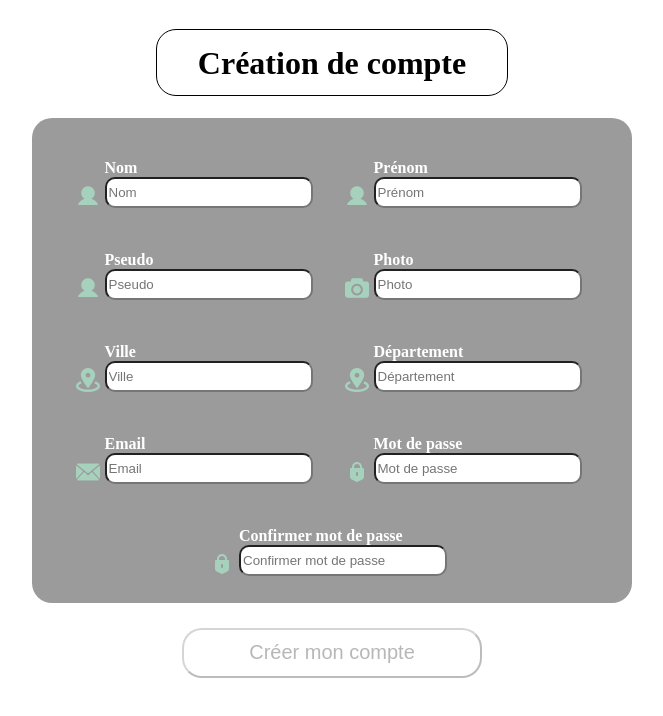
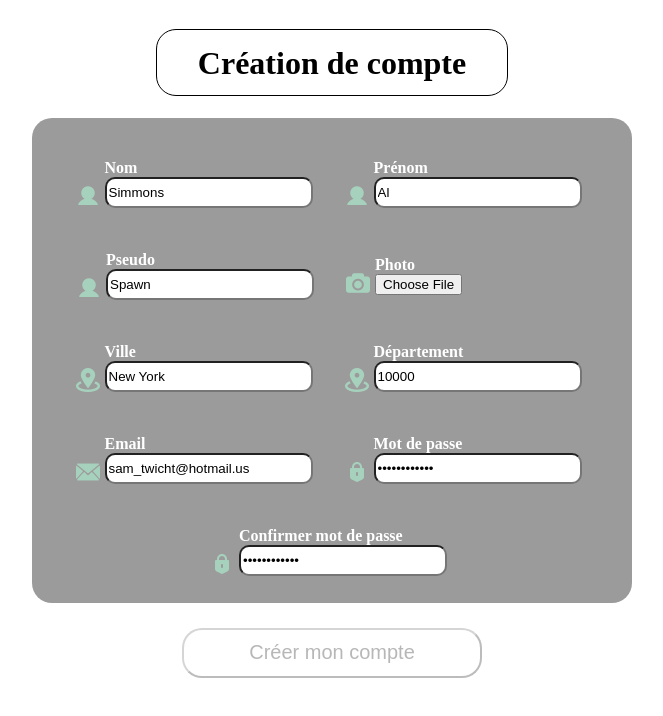
Before and after one commit to Apollo02112022/P3_Front, an Angular app: page /signup in a window 1280 px wide. Shown: the top 716 px of the page, without its empty margins (308-971 px from the left). Built offline with nearby package versions, Linux system fonts and the light colour scheme.

Commit message:
sixth commit

```diff
--- a/src/app/app.module.ts
+++ b/src/app/app.module.ts
@@ -7,12 +7,14 @@ import { UserFormComponent } from './user-form/user-form.component';
 
 import { ReactiveFormsModule } from '@angular/forms';
 import { HttpClientModule } from '@angular/common/http';
+import { FileUploadComponent } from './file-upload/file-upload.component';
 
 
 @NgModule({
   declarations: [
     AppComponent,
     UserFormComponent,
+    FileUploadComponent,
   ],
   imports: [
     BrowserModule,
--- /dev/null
+++ b/src/app/file-upload/file-upload.component.html
@@ -0,0 +1,9 @@
+<div>
+    <input class="file-input" type="file" >
+</div>
+
+
+
+
+
+<!-- (change)="onFileSelected($event)" -->
--- /dev/null
+++ b/src/app/file-upload/file-upload.component.scss
@@ -0,0 +1,4 @@
+.file-input {
+    width: 205px;
+    color:transparent;
+}
--- /dev/null
+++ b/src/app/file-upload/file-upload.component.ts
@@ -0,0 +1,84 @@
+import { Component, ElementRef, HostListener } from '@angular/core';
+import { NG_VALUE_ACCESSOR } from '@angular/forms';
+
+
+@Component({
+  selector: 'app-file-upload',
+  templateUrl: './file-upload.component.html',
+  styleUrls: ['./file-upload.component.scss'],
+
+  // La ligne 13 définit les fournisseurs de services pour ce composant. Dans ce cas, NG_VALUE_ACCESSOR est fourni
+  // pour permettre à Angular de savoir comment utiliser ce composant comme champ de formulaire.
+
+  providers: [
+    {
+      provide: NG_VALUE_ACCESSOR,
+      useExisting: FileUploadComponent, /*Indique à Angular que FileUploadComponent implémente l'interface NG_VALUE_ACCESSOR, et que cette implémentation doit être utilisée pour communiquer avec les modèles de formulaire.*/
+      multi: true /*Le multi: true signifie que plusieurs valeurs d'accessor peuvent être fournies, ce qui est utile dans ce cas puisqu'il y a plusieurs champs dans le formulaire.*/
+    }
+  ]
+
+})
+export class FileUploadComponent {
+
+  // La ligne 27 définit une propriété onChange qui sera utilisée plus tard pour stocker une fonction de rappel qui
+  // sera appelée lorsque la valeur du champ changera.
+
+  onChange: any;
+
+  // La ligne 32 définit une propriété file qui stockera le fichier sélectionné par
+  // l'utilisateur. Elle est initialisée à null pour indiquer qu'aucun fichier n'a été sélectionné.
+
+  public file: File | null = null;
+
+  // La ligne 39 utilise le décorateur @HostListener pour écouter l'événement change sur le champ de fichier
+  // d'entrée. Lorsque l'événement se produit, la fonction emitFiles() est appelée. Cette fonction obtient le fichier sélectionné
+  // par l'utilisateur à partir de la liste de fichiers (FileList) de l'événement et appelle la fonction onChange() avec ce fichier.
+  // Elle stocke également le fichier dans la propriété file.
+
+  @HostListener('change', ['$event.target.files']) emitFiles( event: FileList ) {
+    const file = event && event.item(0);
+    this.onChange(file);
+    this.file = file;
+  }
+
+  // La ligne 48 définit le constructeur de la classe. Le paramètre host
+  // est un objet ElementRef qui contient une référence à l'élément DOM qui héberge le composant. Ce paramètre est injecté par Angular.
+
+  constructor( private host: ElementRef<HTMLInputElement>) {
+  }
+
+  writeValue( value: null ) { /*writeValue() est utilisée pour effacer la valeur actuelle du champ.*/
+    this.host.nativeElement.value = '';
+    this.file = null;
+  }
+
+  registerOnChange( fn: Function ) { /*registerOnChange() est utilisée pour enregistrer une fonction qui sera appelée lorsque la valeur du champ changera.*/
+    this.onChange = fn;
+  }
+
+  registerOnTouched( fn: Function ) { /*registerOnTouched() est utilisée pour enregistrer une fonction qui sera appelée lorsqu'un utilisateur touche le champ.*/
+  }
+
+}
+
+
+
+
+
+  // selectedFile: any;
+
+  // onFileSelected(event: any) {
+  //   this.selectedFile = event.target.files[0];
+  // }
+
+  // addPicture() {
+
+  //   const formData = new FormData();
+  //         formData.append('file', this.selectedFile);
+
+  //   this.userService.sendPicture().subscribe(response => {
+  //     console.log(response);
+  //   });
+
+  // }
--- /dev/null
+++ b/src/app/formData.ts
@@ -0,0 +1,10 @@
+export function toFormData( formValue: any ) {
+    const formData = new FormData();
+
+    for ( const key of Object.keys(formValue) ) {
+      const value = formValue[key];
+      formData.append(key, value);
+    }
+
+    return formData;
+  }
--- /dev/null
+++ b/src/app/user-form/models/picture.model.ts
@@ -0,0 +1,5 @@
+export class Picture {
+    name?: string;
+    size?: number;
+    type?: string;
+}
--- a/src/app/user-form/models/user-form.model.ts
+++ b/src/app/user-form/models/user-form.model.ts
@@ -1,8 +1,10 @@
+import { Picture } from "./picture.model";
+
 export class User {
     lastname?: string;
     firstname?: string;
     username?: string;
-    picture?: string;
+    picture?: any;
     mail?: string;
     city?: string;
     county?: number;
--- a/src/app/user-form/services/user.service.ts
+++ b/src/app/user-form/services/user.service.ts
@@ -17,8 +17,9 @@ export class UserService {
 
     constructor(private http: HttpClient) {}
 
-    createUser(user: User): Observable<User> {
-        return this.http.post(baseUrl, user, httpOptions);
+    createUser(user: any): Observable<any> {
+        console.log(user);
+        return this.http.post(baseUrl, user);
     }
 
 }
--- a/src/app/user-form/user-form.component.html
+++ b/src/app/user-form/user-form.component.html
@@ -137,7 +137,10 @@
             <label for="picture">Photo</label>
 
             <div class="form-control">
-              <input type="text" name="picture" placeholder="Photo" formControlName="picture">
+
+              <app-file-upload formControlName="picture"></app-file-upload>
+              <!-- Injection de mon composant file-upload permettant de télécharger des images pour les envoyer dans la BDD.  -->
+
             </div>
 
           </div>
@@ -150,9 +153,9 @@
             *Ce champs est requis.
           </div>
 
-          <!-- <div *ngIf="form.get('picture')?.hasError('invalidFileType')" class="error">
-              Format JPG seulement accepté.
-            </div> -->
+          <div *ngIf="form.get('picture')?.hasError('invalidFileType')" class="error">
+              *Format PNG seulement accepté.
+            </div>
 
         </div>
 
@@ -354,7 +357,7 @@
 
   </form>
 
-  <button class="form-btn" type="submit" (click)="addUser()" [disabled]="form.invalid">Créer mon
+  <button class="form-btn" type="submit" (click)="onSubmitForm()" [disabled]="form.invalid">Créer mon
     compte</button>
   <!-- Pour empêcher l'utilisateur d'envoyer le formulaire s'il n'est pas valable, je lie l'attribut  disabled
     du bouton Créer mon compte à l'attribut  invalid  du FormGroup. Si le formulaire n'est pas valable, le bouton
@@ -376,7 +379,7 @@
 </div>
 
 
-<div [ngClass]="{'disappear': close}" *ngIf="notRegistered">
+<div [ngClass]="{'disappear': close}">
 
   <div class="wrong" *ngIf="notRegistered">
 
--- a/src/app/user-form/user-form.component.ts
+++ b/src/app/user-form/user-form.component.ts
@@ -6,13 +6,17 @@ import { userValidator } from './validators/user.validator';  /*J'importe mon va
 
 import { usernameValidator } from './validators/username.validator'; /*J'importe mon validator personnel pour le pseudo.*/
 
-import { requiredFileType } from './validators/picture.validator'; /*J'importe mon validator personnel pour la photo (format jpg uniquement).*/
+import { pictureValidator } from './validators/picture.validator'; /*J'importe mon validator personnel pour la photo (format jpg uniquement).*/
 
 import { numberValidator } from './validators/number.validator'; /*J'importe mon validator personnel pour le département.*/
 
 import { passwordValidator } from './validators/password.validator'; /*J'importe mon validator personnel pour le mot de passe.*/
 
 import { UserService } from './services/user.service'; /*J'importe mon service.*/
+
+
+import { HttpClient, HttpEventType } from '@angular/common/http';
+import { toFormData } from '../formData';
 
 
 @Component({
@@ -26,6 +30,7 @@ export class UserFormComponent {
 
   form: FormGroup; /*Déclaration de la variable qui contiendra l'objet du formulaire (son type est FormGroup).*/
 
+
   registered = false;
 
   notRegistered = false;
@@ -33,7 +38,7 @@ export class UserFormComponent {
   close = false;
 
 
-  constructor(private userService: UserService) {
+  constructor(private userService: UserService, private http: HttpClient) {
 
     // J'utilise la méthode group, en lui passant un objet :
 
@@ -43,18 +48,18 @@ export class UserFormComponent {
 
     this.form = new FormGroup({
 
-      lastname: new FormControl("", [Validators.required, Validators.maxLength(20), userValidator()]),
-      firstname: new FormControl("", [Validators.required, Validators.maxLength(20), userValidator()]),
-      username: new FormControl("", [Validators.required, Validators.maxLength(10), usernameValidator]),
-      picture: new FormControl("", [Validators.required, requiredFileType('png')]),
-      mail: new FormControl("", [Validators.required, Validators.email]),
-      city: new FormControl("", [Validators.required, userValidator()]),
-      county: new FormControl("", [Validators.required, Validators.minLength(5), Validators.maxLength(5), numberValidator()]),
-      password: new FormControl("", [Validators.required, Validators.minLength(12), passwordValidator]),
-      confirmation: new FormControl("", [Validators.required, Validators.minLength(12), passwordValidator])
+      lastname: new FormControl("Simmons", [Validators.required, Validators.maxLength(20), userValidator()]),
+      firstname: new FormControl("Al", [Validators.required, Validators.maxLength(20), userValidator()]),
+      username: new FormControl("Spawn", [Validators.required, Validators.maxLength(10), usernameValidator]),
+      picture: new FormControl("", [Validators.required, pictureValidator]),
+      mail: new FormControl("sam_twicht@hotmail.us", [Validators.required, Validators.email]),
+      city: new FormControl("New York", [Validators.required, userValidator()]),
+      county: new FormControl("10000", [Validators.required, Validators.minLength(5), Validators.maxLength(5), numberValidator()]),
+      password: new FormControl("A7&abcdefghi", [Validators.required, Validators.minLength(12), passwordValidator]),
+      confirmation: new FormControl("A7&abcdefghi", [Validators.required, Validators.minLength(12), passwordValidator])
     },
 
-    { validators: this.mustMatch("password", "confirmation") })
+      { validators: this.mustMatch("password", "confirmation") })
 
   }
 
@@ -83,11 +88,13 @@ export class UserFormComponent {
 
   }
 
-// Méthode qui envoie envoie une requête POST pour créer le profil d'un utilisateur.
+  //Méthode qui envoie le contenu du formulaire sur la console. L'attribut value permet d'accéder au contenu du formulaire.
 
-  addUser(): void {
+  onSubmitForm() {
+  console.log(this.form.value);
 
-    this.userService.createUser(this.form.value).subscribe(
+    this.userService.createUser(toFormData(this.form.value)).subscribe(
+
 
       {
         next: (res) => {
@@ -97,16 +104,53 @@ export class UserFormComponent {
         error: (e) => {
           console.error(e);
           this.notRegistered = true;
+          this.close = false;
         }
       }
 
     );
+  }
 
-  }
+  // Méthode qui envoie envoie une requête POST pour créer le profil d'un utilisateur.
+
+  // addUser(): void {
+
+  //   this.userService.createUser(this.form.value).subscribe(
+
+  //     {
+  //       next: (res) => {
+  //         console.log(res);
+  //         this.registered = true;
+  //       },
+  //       error: (e) => {
+  //         console.error(e);
+  //         this.notRegistered = true;
+  //         this.close = false;
+  //       }
+  //     }
+
+  //   );
+
+  // }
+
+  // Méthode pour fermer la fenêtre d'avertissement en cas de doublon du pseudo et/ou de l'adresse mail.
 
   closeBtn() {
     this.close = true;
-    // window.location.reload();
+    this.notRegistered = false;
   }
 
+  // submit() {
+  //   this.http.post('http://localhost:8080/api/signup', toFormData(this.form.value), {
+  //     observe: 'events'
+  //   }).subscribe(event => {
+
+  //     if ( event.type === HttpEventType.Response ) {
+  //       console.log(event.body);
+  //       this.form.reset();
+  //     }
+
+  //   });
+  // }
+
 }
--- a/src/app/user-form/validators/picture.validator.ts
+++ b/src/app/user-form/validators/picture.validator.ts
@@ -1,33 +1,13 @@
 // Validator utilisé pour la photo. La photo doit être au format JPG.
 
-import { FormControl } from "@angular/forms";
 
-// import { AbstractControl } from '@angular/forms';
+import { AbstractControl } from '@angular/forms';
 
-// export function pictureValidator(control: AbstractControl): {[key: string]: any} | null {
-//     const file = control.value;
-//     const valid = /\.jpg$/i.test(file.name);
-//     return valid ? null : { invalidFileType: { valid: false, value: file.type } };
-//   }
-
-
-export function requiredFileType( type: string ) {
-  return function (control: FormControl) {
+export function pictureValidator(control: AbstractControl): {[key: string]: any} | null {
     const file = control.value;
-    if ( file ) {
-      const extension = file.name.split('.')[1].toLowerCase();
-      if ( type.toLowerCase() !== extension.toLowerCase() ) {
-        return {
-          requiredFileType: true
-        };
-      }
-
-      return null;
-    }
-
-    return null;
-  };
-}
+    const valid = /\.png$/i.test(file.name);
+    return valid ? null : { invalidFileType: { valid: false, value: file.type } };
+  }
 
 
   // Cette fonction permet de vérifier si le fichier sélectionné par l'utilisateur est un fichier JPEG.
```
Also changed, not shown: 1 other file (tests, documents, lock files or other folders).
